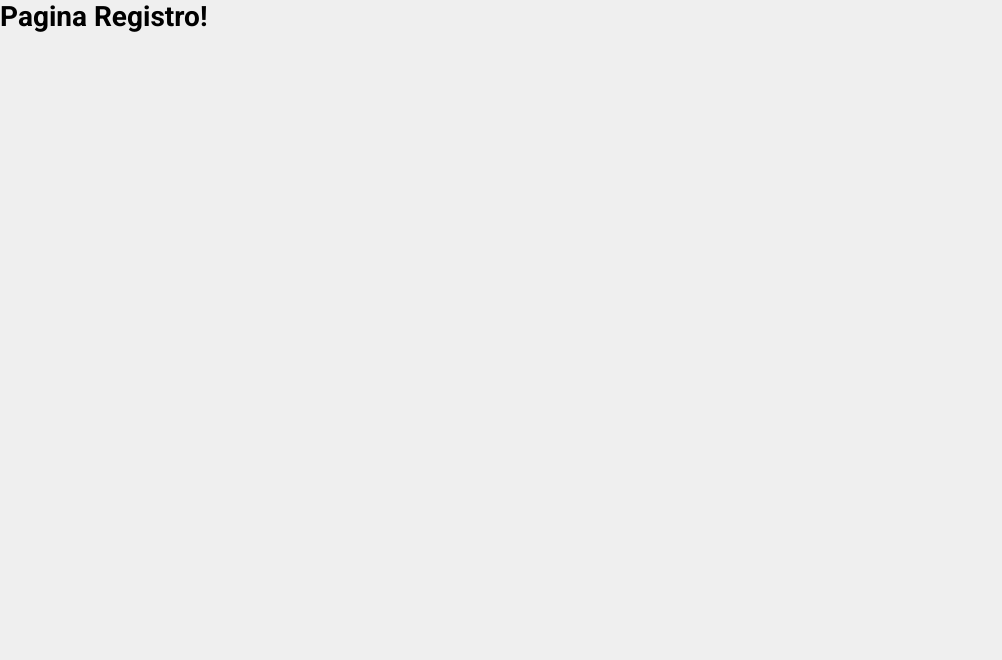
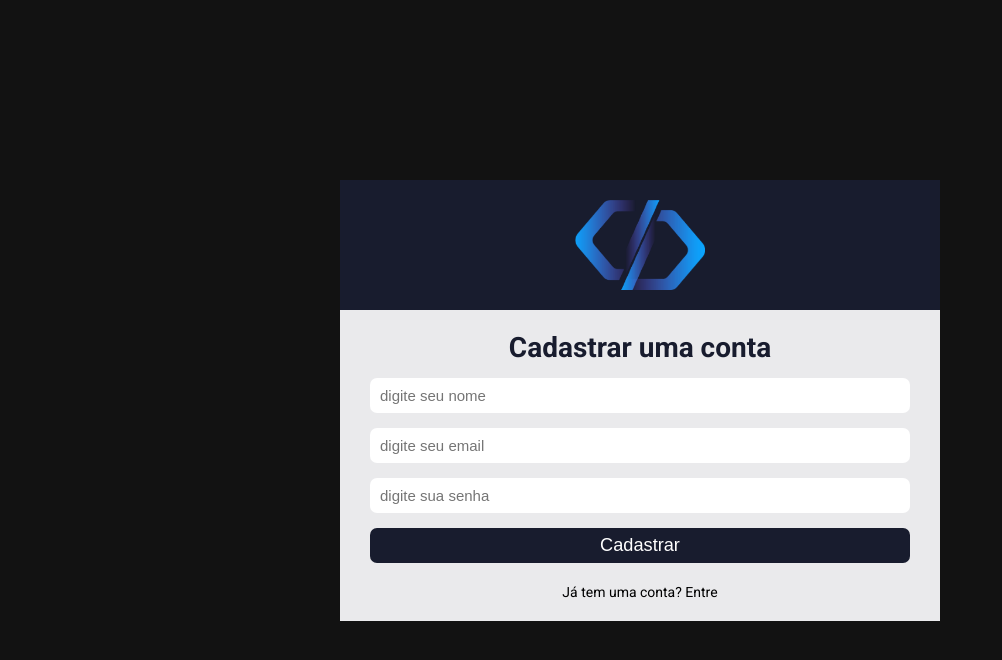
Before and after one commit to Robson-GDS/sistema-chamados, a React (Create React App) app: page /register in a window 1280 px wide. Shown: the top 660 px of the page, without its empty margins (0-1002 px from the left). Built offline with nearby package versions, Linux system fonts and the light colour scheme.

Commit message:
criando a pagina registro

```diff
--- a/src/pages/SignUp/index.js
+++ b/src/pages/SignUp/index.js
@@ -1,7 +1,50 @@
+import { useState } from 'react';
+import { Link } from 'react-router-dom';
+
+import logo from '../../assets/logo.png';
+
 export default function SignUp() {
+  const [nome, setNome] = useState('');
+  const [email, setEmail] = useState('');
+  const [password, setPassword] = useState('');
+
+  function handleSubmit(event) {
+    event.preventDefault();
+    alert('TESTE')
+  }
+
   return (
-    <div>
-      <h1>Pagina Registro!</h1>
+    <div className="container-center">
+      <div className="login">
+        <div className="logo-area">
+          <img src={logo} alt="logo do sistema"/>
+        </div>
+
+        <form onSubmit={handleSubmit}>
+          <h1>Cadastrar uma conta</h1>
+          <input
+            type="text"
+            placeholder="digite seu nome"
+            value={nome}
+            onChange={(event) => setNome(event.target.value)}
+          />
+          <input
+            type="text"
+            placeholder="digite seu email"
+            value={email}
+            onChange={(event) => setEmail(event.target.value)}
+          />
+          <input
+            type="password"
+            placeholder="digite sua senha"
+            value={password}
+            onChange={(event) => setPassword(event.target.value)}
+          />
+          <button type="submit">Cadastrar</button>
+        </form>
+
+        <Link to="/">Já tem uma conta? Entre</Link>
+      </div>
     </div>
   )
 }
```
